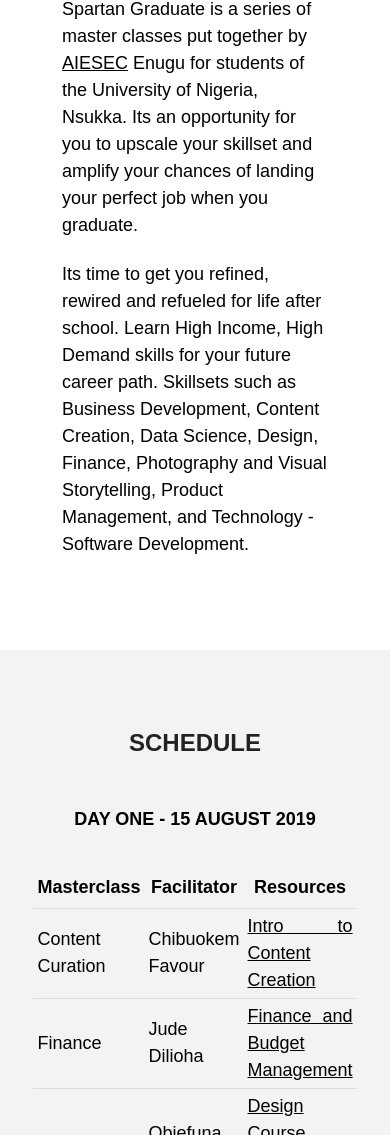
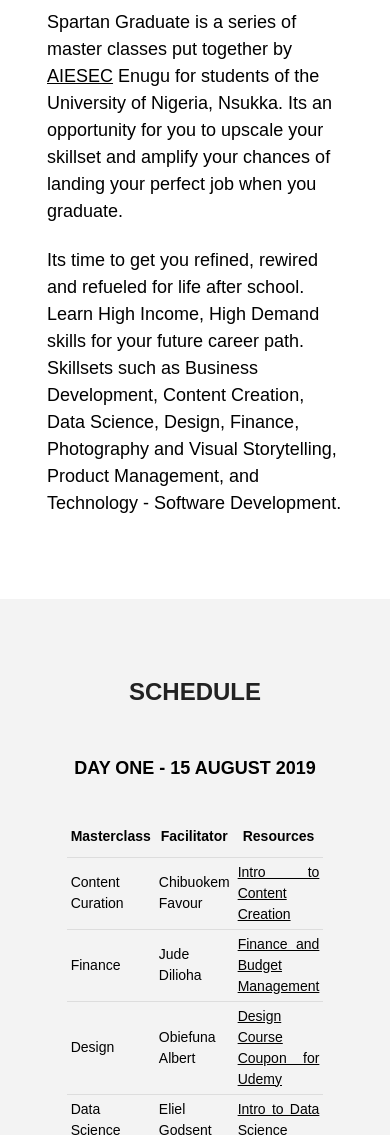
Before and after one commit to sage-godspeed/spartan-grad, a plain HTML site: page index.html in a window 390 px wide. Shown: the part 865-2000 px from the top of the page. Drawn offline with Linux system fonts and the light colour scheme.

Commit message:
Added ui-fixes and missing links

```diff
--- a/css/custom.css
+++ b/css/custom.css
@@ -107,6 +107,7 @@ main {
 @media screen and (max-width: 420px) {
     .hero {
         padding: 15px;
+        min-height: 400px ;
       }
       .hero h1 {
         margin-left: 20px;
@@ -121,11 +122,11 @@ main {
       }
       /* styling the content section */
       .main-content {
-          padding: 30px 15x;
-          margin: 20px;
+          padding: 30px 10x;
+          margin: 10px;
       }
       .content {
-          margin: 30px 10px;
+          margin: 30px 5px;
       }
       /* styling the resources section */
       .resources {
--- a/css/layout.css
+++ b/css/layout.css
@@ -63,6 +63,13 @@ footer ul li a  {
 
 /* responsive styling */
 @media screen and (max-width: 420px) {
+  html,
+body   {
+  margin: 0;
+  padding: 0;
+  line-height: 1.5;
+  font-size: 14px;
+}
   .header {
     padding: 5px 10px;
   }
@@ -73,7 +80,9 @@ footer ul li a  {
 /* styling our footer */
 footer   {
   padding: 10px;
-
+}
+footer ul li a  {
+  padding: 5px 8px;
 }
 
 }
--- a/css/schedule.css
+++ b/css/schedule.css
@@ -20,7 +20,7 @@ td {
     width: 250px;
 }
 tr{
-    font-size: 18px;
+    font-size: 14px;
 }
 tr:hover {
     background-color: #c4bfbf
@@ -35,7 +35,7 @@ td > a {
 @media screen and (max-width: 420px) {
     table {
         border-collapse: collapse;
-        width: 55%;
+        width: 60%;
         margin: 0 auto;
         padding: 20px 0;
     }
--- a/index.html
+++ b/index.html
@@ -63,7 +63,7 @@
                 <tr>
                   <td>Finance</td>
                   <td>Jude Dilioha</td>
-                  <td><a href="#"target="_blank">Finance and Budget Management</a></td>
+                  <td><a href="https://drive.google.com/open?id=1lc-OVDTPJ6X1QHW6SGQ4ciQvO6PAMCBm"target="_blank">Finance and Budget Management</a></td>
                 </tr>
                 <tr>
                   <td>Design</td>
```
